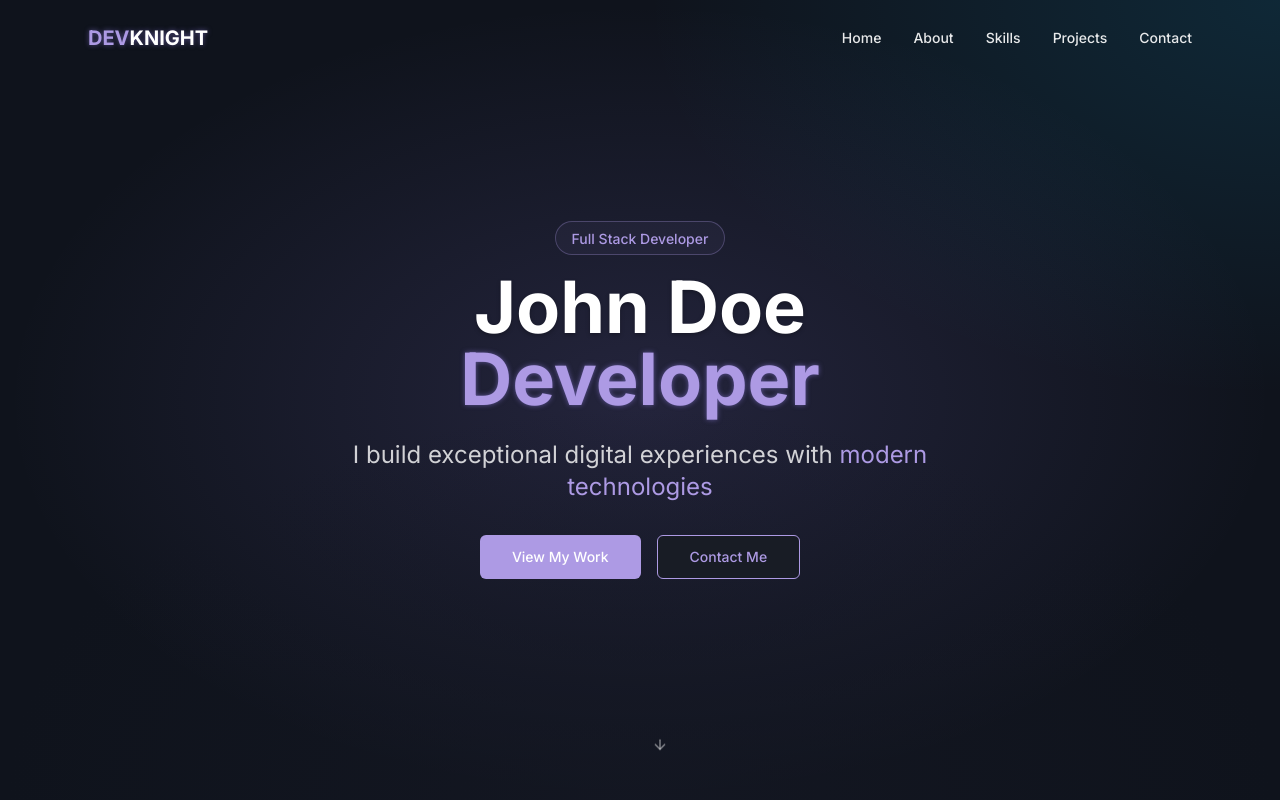
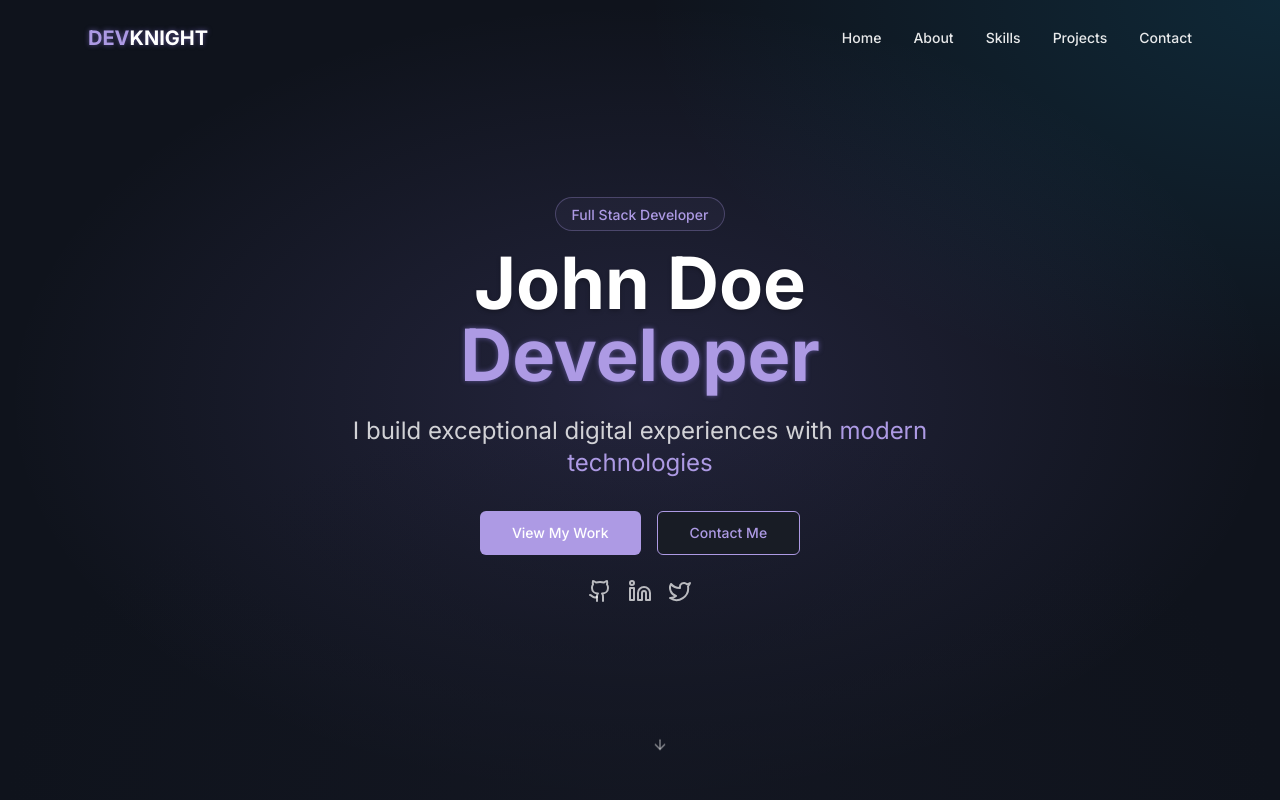
Before and after one commit to Arjun149133/dark-portfolio, a React (Vite) app: page / in a window 1280 px wide. Shown: the top 800 px of the page. Built offline with nearby package versions, Linux system fonts and the light colour scheme.

Commit message:
Add social links to hero section
Add social links to the hero section of the website.

```diff
--- a/src/components/Hero.tsx
+++ b/src/components/Hero.tsx
@@ -1,5 +1,4 @@
-
-import { ArrowDown } from "lucide-react";
+import { ArrowDown, Github, Linkedin, Twitter } from "lucide-react";
 import { Button } from "@/components/ui/button";
 
 const Hero = () => {
@@ -45,6 +44,34 @@ const Hero = () => {
               Contact Me
             </Button>
           </div>
+
+          {/* Social Links */}
+          <div className="flex gap-4 mt-6 animate-up delay-500">
+            <a
+              href="https://github.com/yourusername"
+              target="_blank"
+              rel="noopener noreferrer"
+              className="text-white/70 hover:text-primary transition-colors"
+            >
+              <Github className="h-6 w-6" />
+            </a>
+            <a
+              href="https://linkedin.com/in/yourusername"
+              target="_blank"
+              rel="noopener noreferrer"
+              className="text-white/70 hover:text-primary transition-colors"
+            >
+              <Linkedin className="h-6 w-6" />
+            </a>
+            <a
+              href="https://twitter.com/yourusername"
+              target="_blank"
+              rel="noopener noreferrer"
+              className="text-white/70 hover:text-primary transition-colors"
+            >
+              <Twitter className="h-6 w-6" />
+            </a>
+          </div>
         </div>
       </div>
 
```
